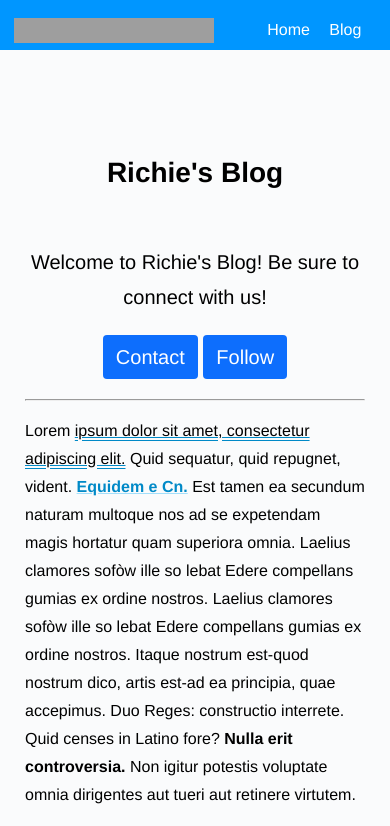
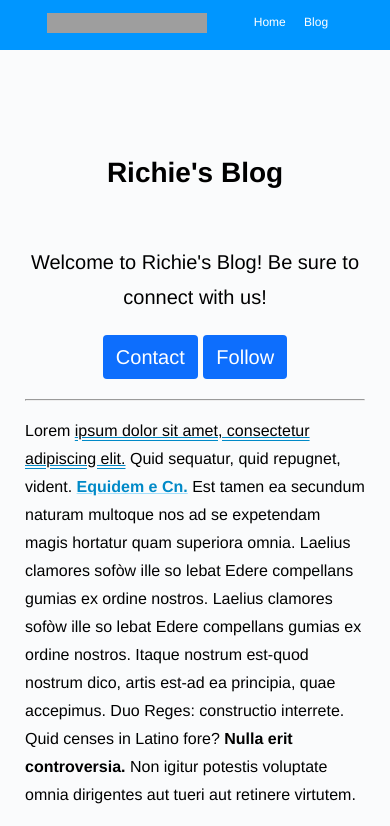
Before and after one commit to richardsa/UdacityFrontEndWebDeveloper, a plain HTML site: page personal-blog/index.html in a window 390 px wide. Shown: the top 826 px of the page. Drawn offline with Linux system fonts and the light colour scheme; grey boxes are pictures that could not be loaded.

Commit message:
fix width issue related to figcaption

```diff
--- a/personal-blog/css/header.css
+++ b/personal-blog/css/header.css
@@ -35,12 +35,13 @@ a.logo {display:flex;}
   .logo img{
     max-width: 370px;
   }
+  .nav-menu {font-size:12px; padding:0;}
 }
 
 @media(max-width:500px) {
   .logo img{
     align-self:center;
-    width: 200px;
-    height:25px;
+    width: 160px;
+    height:20px;
   }
 }
--- a/personal-blog/css/main.css
+++ b/personal-blog/css/main.css
@@ -1,4 +1,5 @@
 .main {
+  min-width:0;
   max-width: 1280px;
   margin: 25px auto;
   padding: 25px;
--- a/personal-blog/css/style-index.css
+++ b/personal-blog/css/style-index.css
@@ -3,9 +3,9 @@
       grid-template-columns: 1fr;
       grid-template-rows: 50px 1fr 50px;
       grid-template-areas:
-      "hd hd hd hd hd hd hd hd"
-      "main main main main main main main main"
-      "ft ft ft ft ft ft ft ft";
+      "hd"
+      "main"
+      "ft";
 }
 
 .main ul {
--- a/personal-blog/css/style.css
+++ b/personal-blog/css/style.css
@@ -29,11 +29,6 @@ h3 {
   text-transform: uppercase;
 }
 
-.lead {
-  font-size: 1.25rem;
-  text-align: center;
-}
-
 blockquote {
   font-size: 1.25em;
   background: #eee;
@@ -41,9 +36,18 @@ blockquote {
   border-left: 10px solid #ccc;
 }
 
+img {
+  max-width: 100%;
+}
+
 u {
   text-decoration-color: #0089c7;
   text-decoration-style: double;
+}
+
+.lead {
+  font-size: 1.25rem;
+  text-align: center;
 }
 
 a.button {
```
Also changed, not shown: personal-blog/css/style-blog.css (+10 -3 lines).
